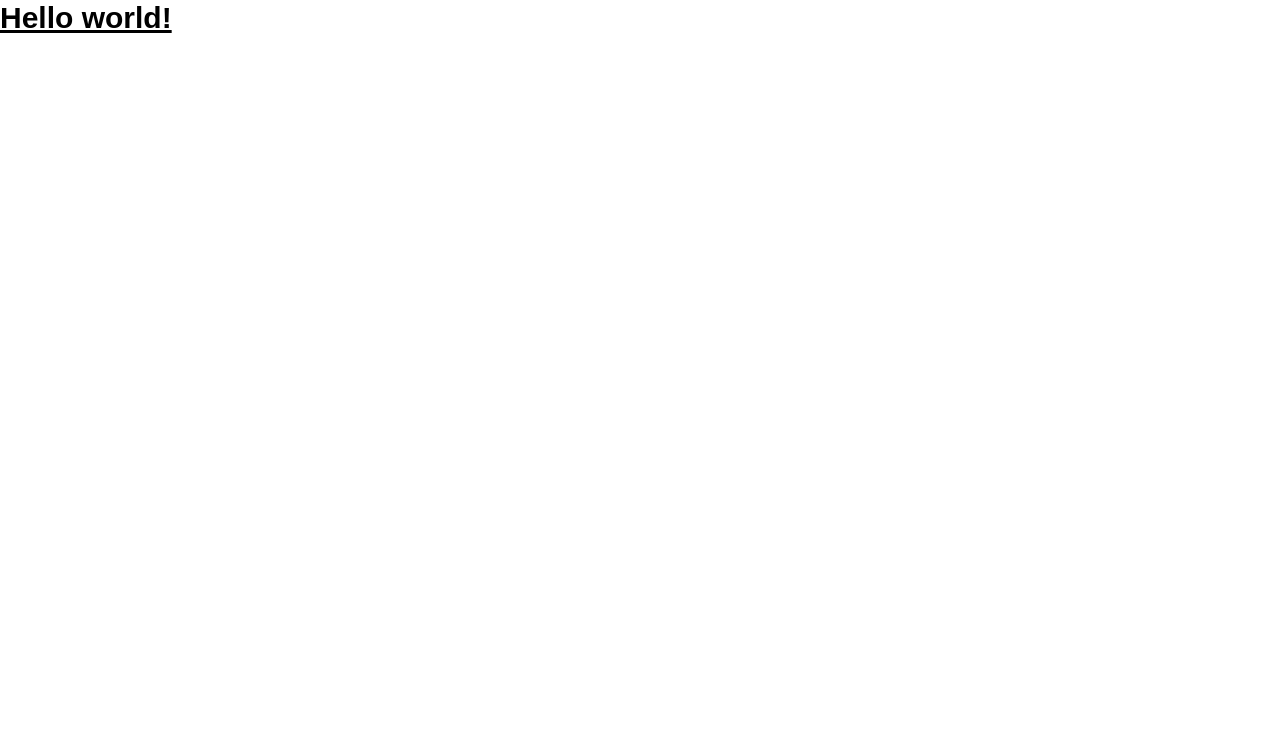
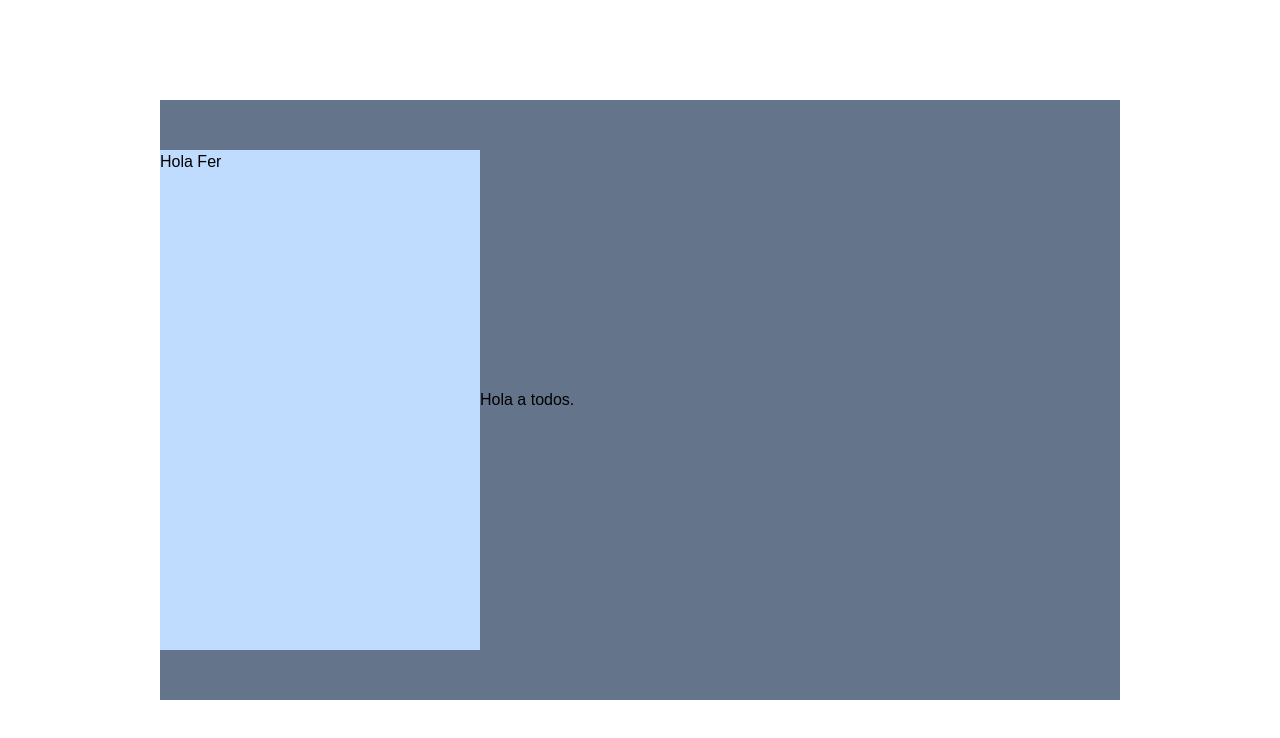
Before and after one commit to CruzFM/multi-step-menu, a React (Create React App) app: page / in a window 1280 px wide. Shown: the top 738 px of the page. Built offline with nearby package versions, Linux system fonts and the light colour scheme.

Commit message:
modelling start

```diff
--- a/src/App.js
+++ b/src/App.js
@@ -1,4 +1,5 @@
 import "./App.css";
+import { Home } from "./Components/Home/Home";
 
 function App() {
   return (
@@ -32,10 +33,7 @@ function App() {
       using our platform. If you ever need support, please feel free to email us
       at support@loremgaming.com. */}
       {/* Step 5 end   */}
-
-      <h1 className="text-3xl font-bold underline">
-        Hello world!
-      </h1>
+      <Home />
     </div>
   );
 }
--- /dev/null
+++ b/src/Components/Home/Home.jsx
@@ -0,0 +1,15 @@
+export const Home = ()=>{
+    return(
+        <main className="flex items-center justify-center h-screen">
+            <div className=" w-3/4 h-3/4 bg-slate-500 flex items-center">
+                <aside className=" h-5/6 w-2/6 bg-blue-200 ">
+                    <p>Hola Fer</p>
+
+                </aside>
+                <article>
+                    <p>Hola a todos.</p>
+                </article>
+            </div>
+        </main>
+    )
+}
```
Also changed, not shown: src/Components/Form/Form.jsx (added).
